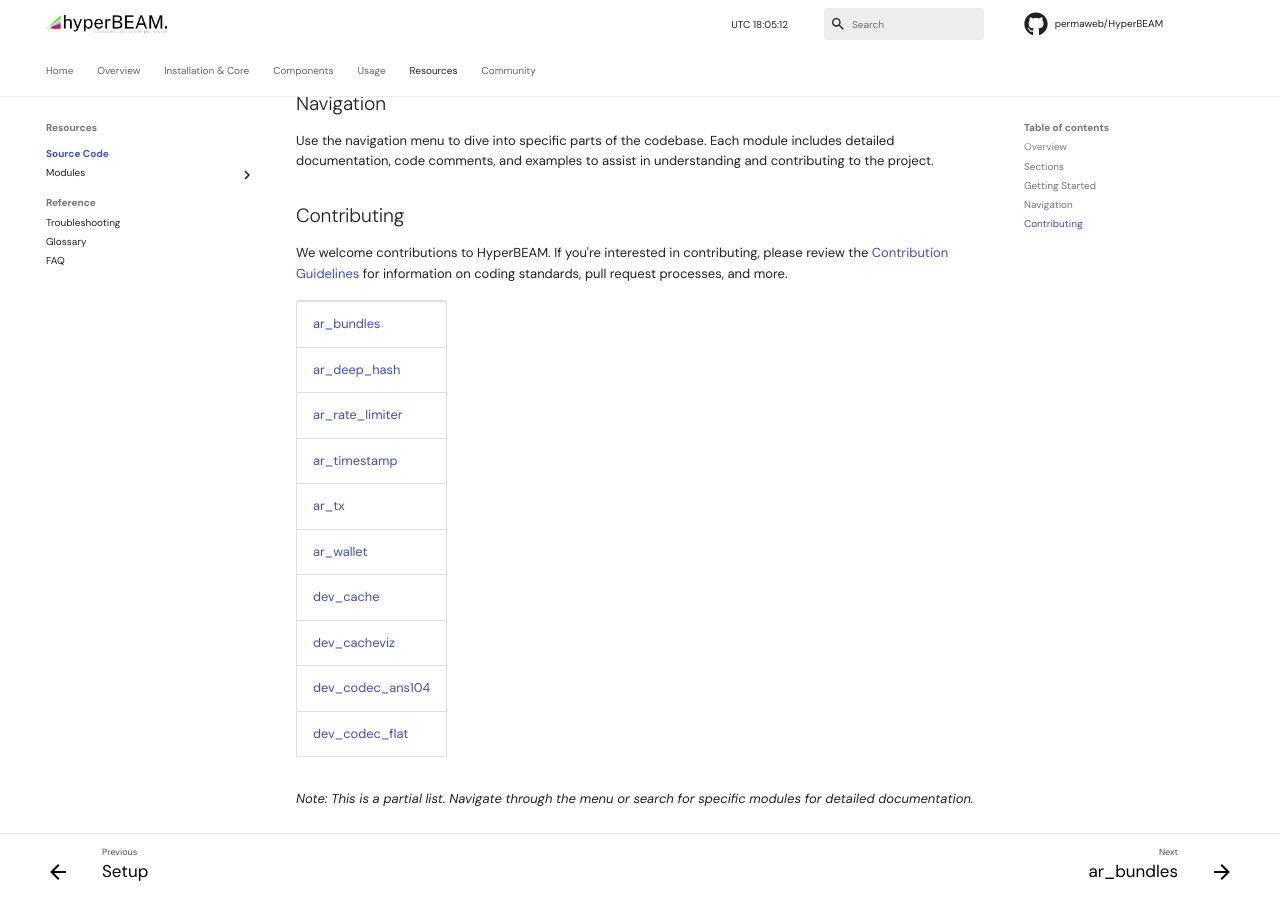
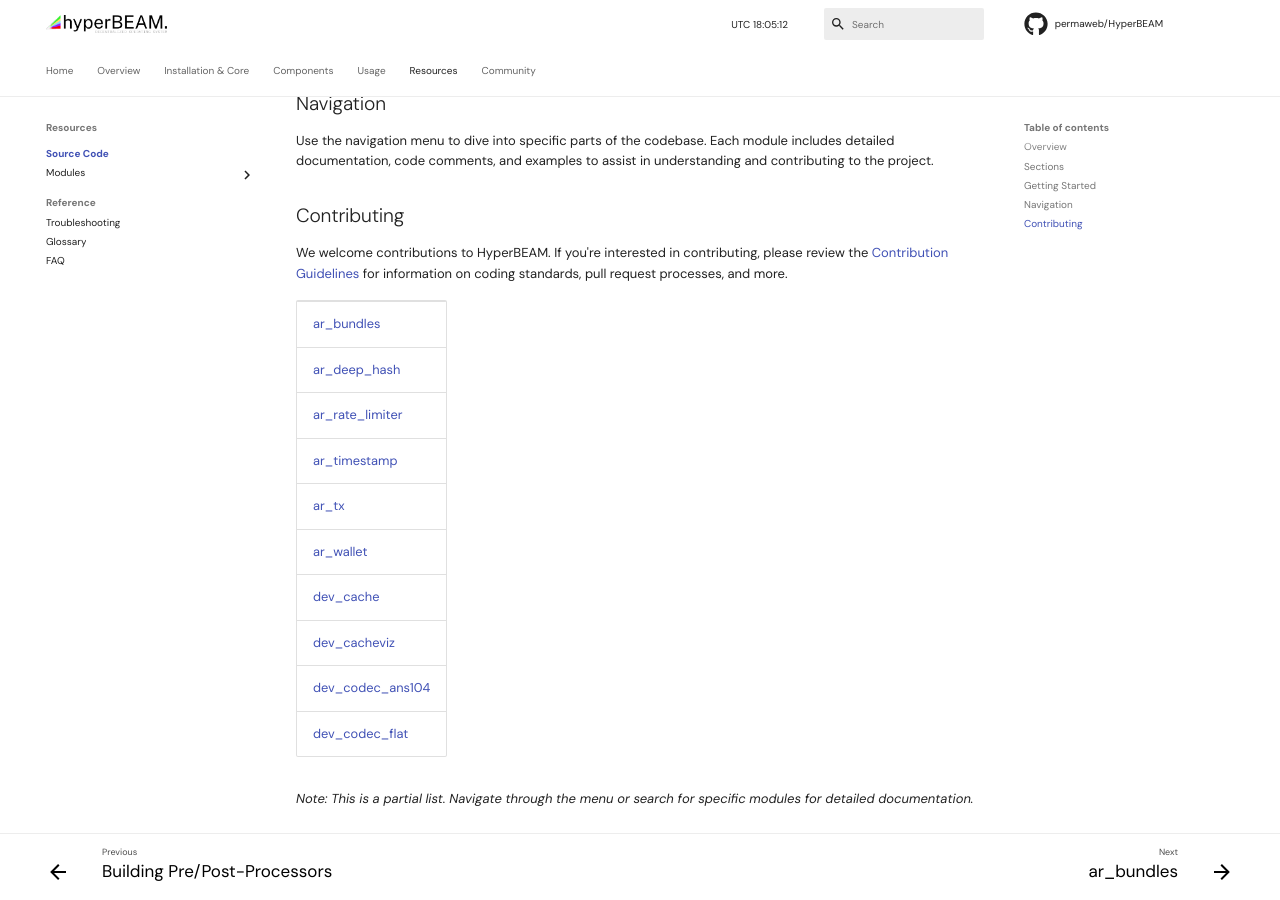
Before and after one commit to samcamwilliams/HyperBEAM, an MkDocs documentation site: the page built from docs/resources/source-code/index.md, in a window 1280 px wide and 900 px high, scrolled down 673 px. Built offline with MkDocs 1.6.1 and Material for MkDocs 9.7.7, drawn with Linux system fonts in a browser that asks for light colours; comment, search, counter and statistics services are not loaded; some of the changed lines change nothing that is shown.

Commit message:
docs: correct path for Building Pre/Post-Processors guide in mkdocs configuration

```diff
--- a/mkdocs.yml
+++ b/mkdocs.yml
@@ -34,7 +34,7 @@
   - Usage:
     - Guides Overview: 'usage/index.md' # Renamed for clarity
     - HB JavaScript Client: 'usage/js-client-guide.md'
-    - Building Pre/Post-Processors: 'usage/components/building-pre-post-processors.md' # Adding the new guide here
+    - Building Pre/Post-Processors: 'usage/building-pre-post-processors.md' # Corrected path
   - Resources:
     - Source Code:
         - Overview: 'resources/source-code/index.md'
```
